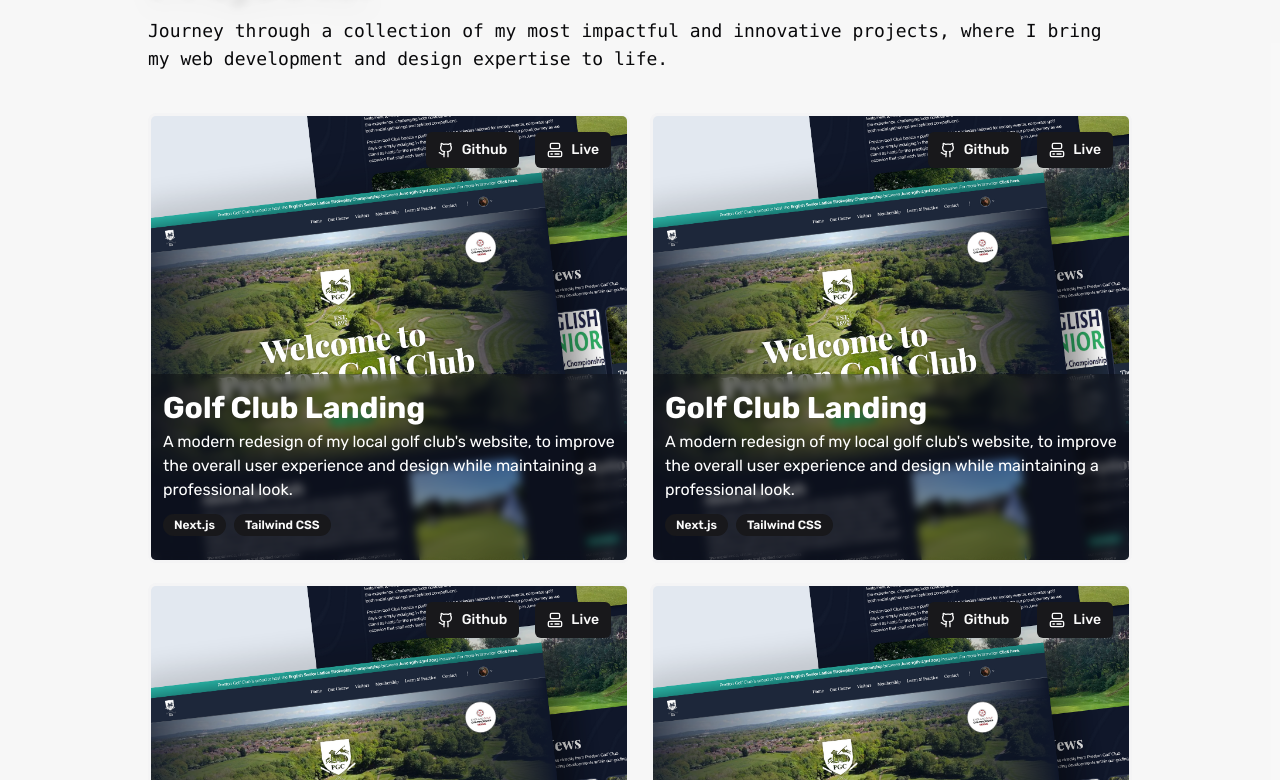
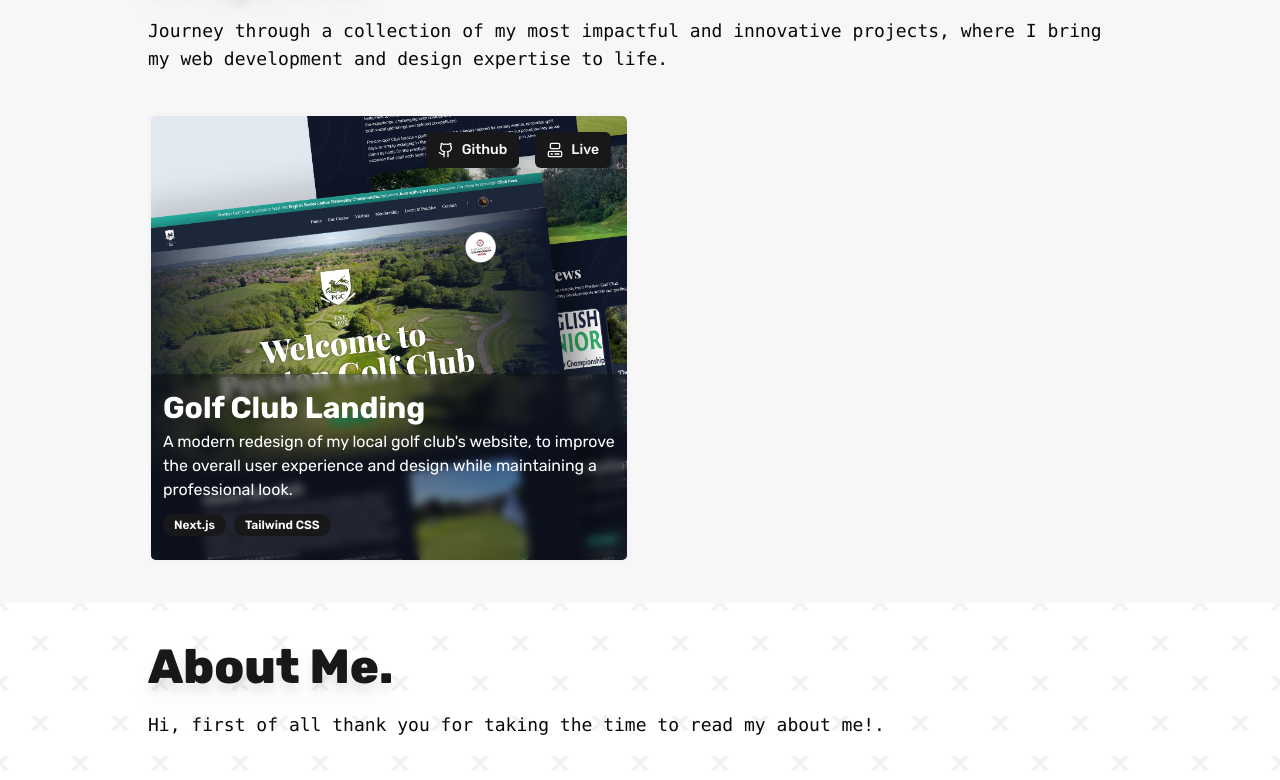
Before and after one commit to latham91/aaronlathamdev, a Next.js app: page / in a window 1280 px wide. Shown: the part 720-1500 px from the top of the page. Built offline with nearby package versions, Linux system fonts and the light colour scheme.

Commit message:
deleted temp project placeholders

```diff
--- a/components/Projects.tsx
+++ b/components/Projects.tsx
@@ -2,30 +2,6 @@ import Container from "./Container";
 import ProjectCard from "./ProjectCard";
 
 const projects = [
-    {
-        title: "Golf Club Landing",
-        desc: "A modern redesign of my local golf club's website, to improve the overall user experience and design while maintaining a professional look.",
-        image: "/images/golf-club-website-mockup.png",
-        github: "https://github.com/latham91/golfclub",
-        live: "https://golfclub-website.vercel.app",
-        tags: ["Next.js", "Tailwind CSS"],
-    },
-    {
-        title: "Golf Club Landing",
-        desc: "A modern redesign of my local golf club's website, to improve the overall user experience and design while maintaining a professional look.",
-        image: "/images/golf-club-website-mockup.png",
-        github: "https://github.com/latham91/golfclub",
-        live: "https://golfclub-website.vercel.app",
-        tags: ["Next.js", "Tailwind CSS"],
-    },
-    {
-        title: "Golf Club Landing",
-        desc: "A modern redesign of my local golf club's website, to improve the overall user experience and design while maintaining a professional look.",
-        image: "/images/golf-club-website-mockup.png",
-        github: "https://github.com/latham91/golfclub",
-        live: "https://golfclub-website.vercel.app",
-        tags: ["Next.js", "Tailwind CSS"],
-    },
     {
         title: "Golf Club Landing",
         desc: "A modern redesign of my local golf club's website, to improve the overall user experience and design while maintaining a professional look.",
```
